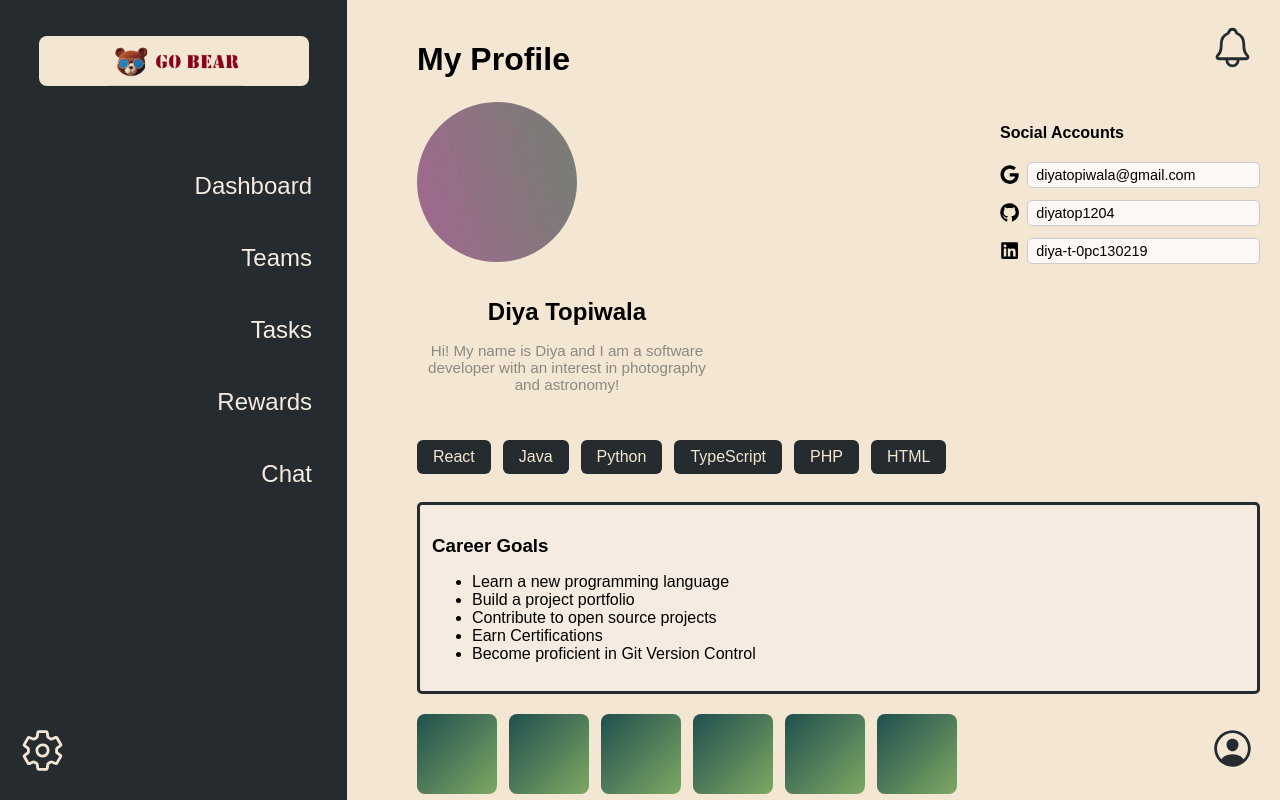
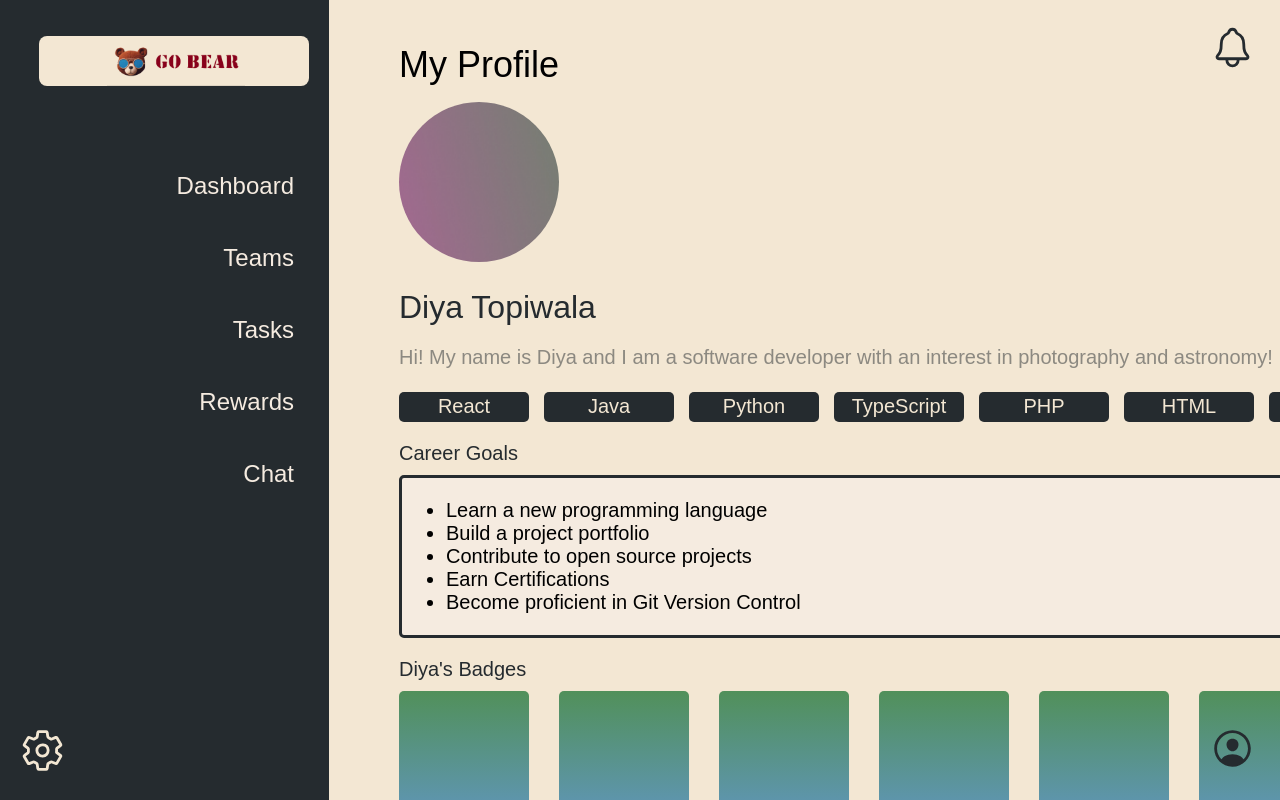
Before and after one commit to sophiaullrich/FutureForgeProject, a React (Create React App) app in the folder frontend/: page /ProfilePage in a window 1280 px wide. Built offline with nearby package versions, Linux system fonts and the light colour scheme.

Commit message:
Editing CSS

```diff
--- a/frontend/src/ProfilePage.css
+++ b/frontend/src/ProfilePage.css
@@ -6,16 +6,16 @@
 
 /* Header */
 .top-header h1 {
-  font-size: 2rem;
-  margin-bottom: 1.5rem;
+  font-size: 36px;
+  margin-bottom: 16px;
+  font-style: normal;
+  font-weight: 400;
 }
 
 .profile-section {
   display: flex;
   justify-content: space-between;
   align-items: flex-start;
-  gap: 2rem;
-  margin-bottom: 2rem;
 }
 
 .profile-left {
@@ -30,6 +30,7 @@
   height: 160px;
   cursor: pointer;
 }
+
 .profile-img {
   width: 100%;
   height: 100%;
@@ -38,7 +39,7 @@
   transition: filter 0.3s ease;
 }
 
-/* Hover effect: dim + show overlay + icon */
+/* Hover effect */
 .profile-img-container::after {
   content: "";
   position: absolute;
@@ -76,58 +77,73 @@
 }
 
 .profile-info {
-  text-align: center;
-  margin-top: 1rem;
+  text-align: left;
 }
 
+/* Name */
 .profile-info h2 {
-  margin-bottom: 0.3rem;
+  color: #252B2F;
+  font-size: 32px;
+  font-style: normal;
+  font-weight: 400;
+  line-height: normal;
+  margin-bottom: 12px;
 }
 
+/* Description */
 .profile-info p {
-  font-size: 0.95rem;
   color: #252B2F80;
-  max-width: 300px;
+  font-size: 20px;
+  font-style: normal;
+  font-weight: 400;
+  line-height: normal;
+  min-width: auto;
+  margin-bottom: 23px;
 }
 
 /* Social accounts */
 .social-section {
   display: flex;
   flex-direction: column;
-  gap: 0.75rem;
   min-width: 260px;
 }
 
 .social-section h4 {
-  margin-bottom: 0.5rem;
+  font-size: 20px;
+  font-style: normal;
+  font-weight: 400;
+  line-height: normal;
+  margin-bottom: 15px;
+  text-align: right;
 }
 
 .social-link {
   display: flex;
   align-items: center;
-  gap: 0.5rem;
+  gap: 19.92px;
+  margin-bottom: 20px;
 }
 
 .social-link .icon {
-  font-size: 1.2rem;
+  font-size: 25px;
 }
 
 .social-link input {
-  border: 1px solid #ccc;
   border-radius: 5px;
-  padding: 0.25rem 0.5rem;
+  border: 2px solid #6096BA;
+  background: #F3E7D3;
+  padding: 6px;
   flex: 1;
-  background: #fdf8f3;
-  font-size: 0.9rem;
+  color: #252B2F;
+  font-size: 15px;
+  font-style: normal;
+  font-weight: 400;
 }
 
 /* Interests and badges scroll */
 .scrollable-row {
   display: flex;
-  gap: 0.75rem;
   overflow-x: auto;
-  margin: 1.25rem 0;
-  padding-bottom: 0.5rem;
 }
 
 .interests-row .interest-tag,
@@ -136,29 +152,50 @@
 }
 
 .interest-tag {
+  display: flex;
+  width: 130px;
+  height: 30px;
+  flex-direction: column;
+  justify-content: center;
+  flex-shrink: 0;
+  border-radius: 5px;
   background: #252B2F;
   color: #F3E7D3;
-  padding: 0.5rem 1rem;
-  border-radius: 6px;
-  cursor: pointer;
-  transition: background 0.3s;
-}
-
-.interest-tag:hover {
-  background: #333;
+  text-align: center;
+  font-size: 20px;
+  font-style: normal;
+  font-weight: 400;
+  line-height: normal;
+  margin-right: 15px;
 }
 
 .career-goals {
+  display: flex;
+  flex-direction: column;
+  justify-content: center;
+  flex-shrink: 0;
   position: relative;
-  border-radius: 5px;
-  border: 3px solid #252B2F;
-  background: #F5EBE0;
-  padding: 12px;
-  max-width: 887px;
 }
 
 .career-goals h3 {
-  margin-bottom: 0.5rem;
+  color: #252B2F;
+  font-size: 20px;
+  font-style: normal;
+  font-weight: 400;
+  line-height: normal;
+  margin-bottom: -10px;
+}
+
+.career-goals ul {
+  border-radius: 5px;
+  font-size: 20px;
+  border: 3px solid #252B2F;
+  background: #F5EBE0;
+  padding-left: 44px;
+  padding-right: 26px;
+  padding-top: 21px;
+  padding-bottom: 21px;
+  max-width: 887px;
 }
 
 .edit-icon {
@@ -169,8 +206,19 @@
 }
 
 .badge-box {
-  width: 80px;
-  height: 80px;
-  border-radius: 8px;
-  background: linear-gradient(135deg, #1f4f4f, #7ea863);
+  width: 130px;
+  height: 130px;
+  flex-shrink: 0;
+  border-radius: 5px;
+  background: linear-gradient(180deg, #51905A 0%, #6096BA 100%);
+  margin-right: 30px;
 }
+
+.badge-box-name {
+  color: #252B2F;
+  font-size: 20px;
+  font-style: normal;
+  font-weight: 400;
+  line-height: normal;
+  margin-bottom: 10px;
+}
--- a/frontend/src/ProfilePage.jsx
+++ b/frontend/src/ProfilePage.jsx
@@ -3,7 +3,7 @@ import "./ProfilePage.css";
 import { FaGoogle, FaGithub, FaLinkedin } from "react-icons/fa";
 import { IoPencilSharp } from 'react-icons/io5';
 function ProfilePage() {
-    const interestsList = ["React", "Java", "Python", "TypeScript", "PHP", "HTML"];
+    const interestsList = ["React", "Java", "Python", "TypeScript", "PHP", "HTML", "CSS", "AI"];
     const [editingGoals, setEditingGoals] = useState(false);
     const [careerGoals, setCareerGoals] = useState([
         "Learn a new programming language",
@@ -103,8 +103,11 @@ function ProfilePage() {
       </div>
 
       {/* Badges */}
+        <div className="badge-box-name">
+            Diya's Badges
+        </div>
       <div className="scrollable-row badges-row">
-        {[...Array(6)].map((_, idx) => (
+        {[...Array(8)].map((_, idx) => (
           <div key={idx} className="badge-box" />
         ))}
       </div>
```
